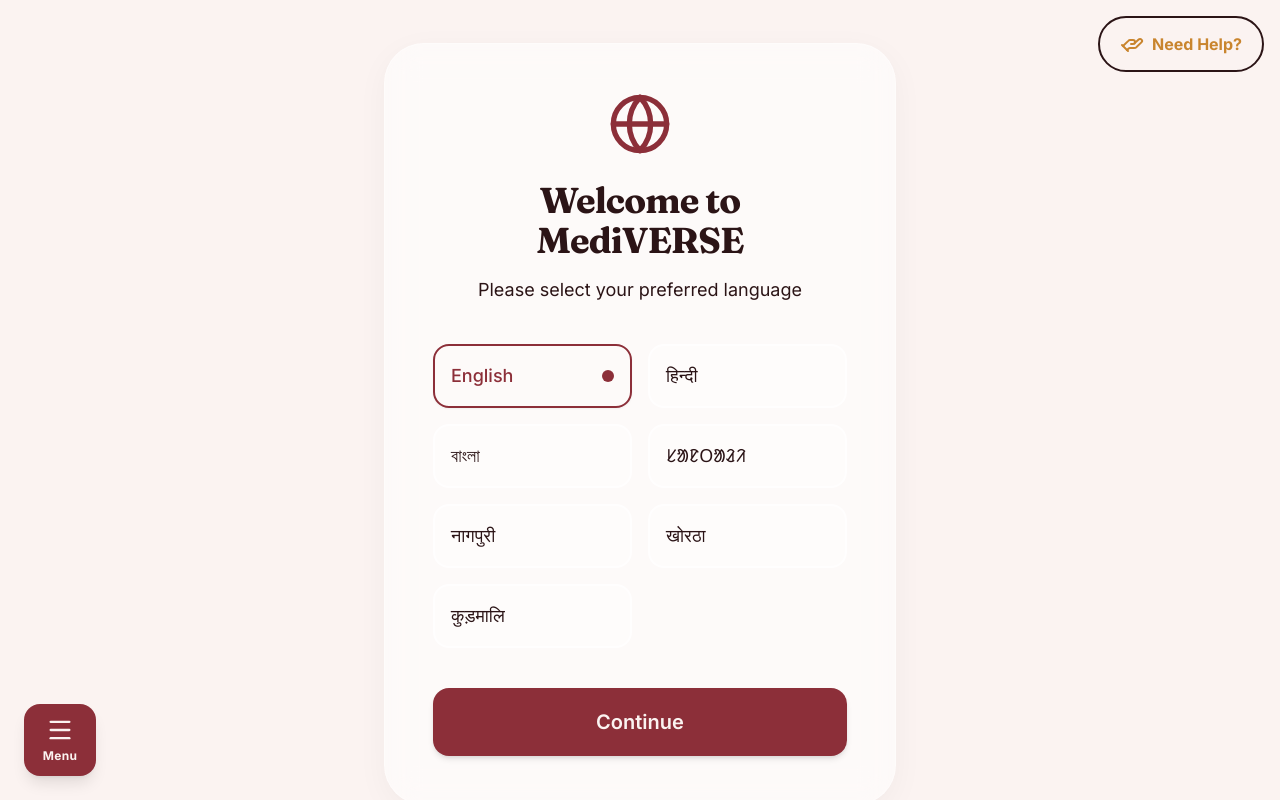
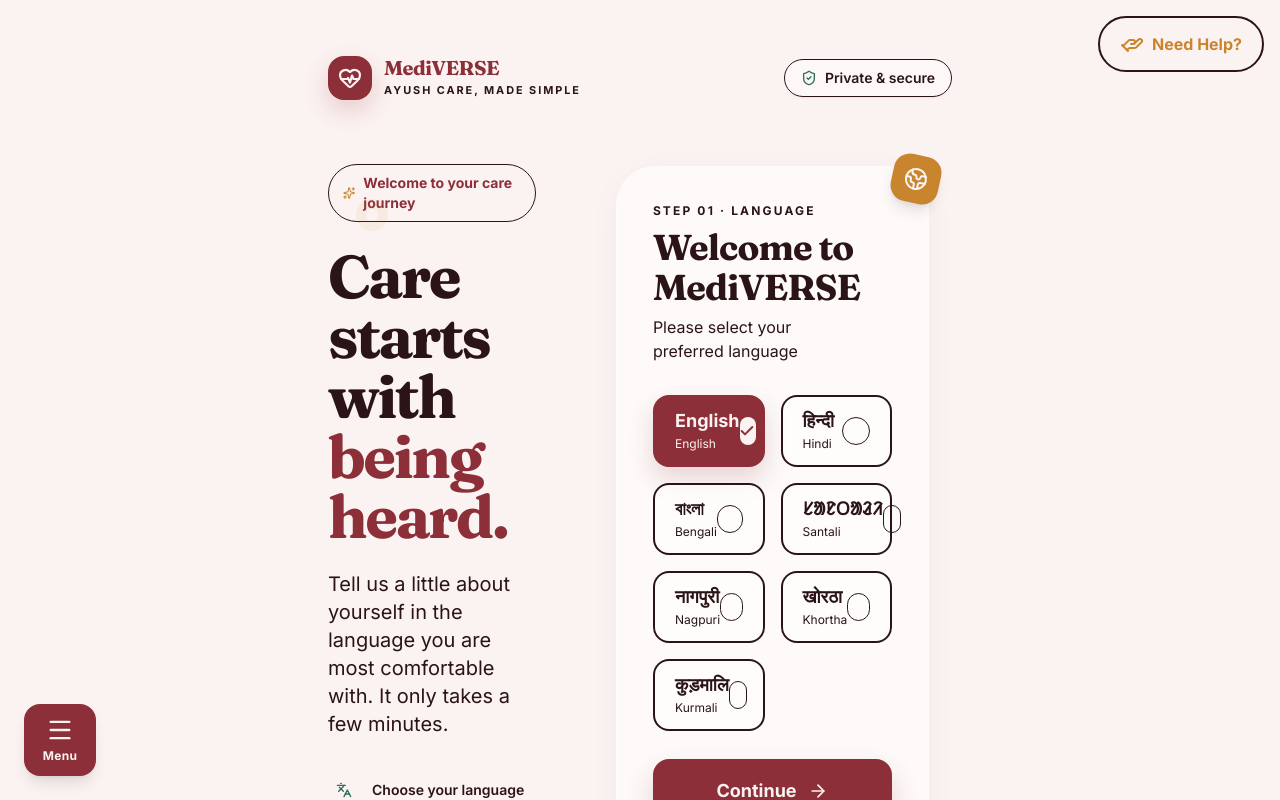
Before and after one commit to snowdencubes/MediVERSE, a Next.js app: page /patient in a window 1280 px wide. Shown: the top 800 px of the page. Built offline with nearby package versions, Linux system fonts and the light colour scheme.

Commit message:
feat(frontend): redesign patient welcome screen

```diff
--- a/src/app/patient/page.tsx
+++ b/src/app/patient/page.tsx
@@ -1,53 +1,121 @@
 "use client";
+
 import { useRouter } from "next/navigation";
-import { Globe } from "lucide-react";
+import { ArrowRight, Check, Globe2, HeartPulse, Languages, ShieldCheck, Sparkles } from "lucide-react";
 import { useTranslation } from "@/lib/i18n/useTranslation";
 import { LANGUAGES } from "@/lib/i18n/translations";
+
+const BENEFITS = [
+  { icon: Languages, label: "Choose your language" },
+  { icon: ShieldCheck, label: "Your information stays private" },
+  { icon: HeartPulse, label: "Simple questions for better care" },
+];
 
 export default function WelcomePage() {
   const router = useRouter();
   const { lang, setLang, t } = useTranslation();
 
-  const handleContinue = () => {
-    router.push("/patient/identify");
-  };
+  return (
+    <main className="relative min-h-[100dvh] overflow-hidden bg-[var(--paper)] text-ink">
+      <div className="pointer-events-none absolute -right-28 -top-28 h-80 w-80 rounded-full bg-gold/15 blur-3xl" />
+      <div className="pointer-events-none absolute -bottom-40 -left-24 h-96 w-96 rounded-full bg-primary/10 blur-3xl" />
+      <div className="pointer-events-none absolute left-[12%] top-[18%] h-3 w-3 rounded-full bg-gold/70 shadow-[0_0_0_10px_rgba(201,133,46,0.08)]" />
 
-  return (
-    <div className="flex-1 flex flex-col items-center justify-center p-4 min-h-[100dvh] bg-[var(--paper)]">
-      {/* Visual Polish: Consistent glass-panel treatment */}
-      <div className="glass-panel p-8 sm:p-12 rounded-[2.5rem] w-full max-w-lg flex flex-col items-center animate-in fade-in slide-in-from-bottom-8 duration-700">
-        <div className="text-center space-y-4 mb-10">
-          <Globe className="w-16 h-16 text-primary mx-auto mb-6" />
-          <h1 className="font-serif text-4xl font-bold text-ink tracking-tight">
-            {t("welcome.title")}
+      <div className="mx-auto flex min-h-[100dvh] w-full max-w-6xl flex-col px-5 py-6 sm:px-8 sm:py-8 lg:px-12">
+        <header className="flex items-center justify-between" aria-label="MediVERSE header">
+          <div className="flex items-center gap-3">
+            <div className="flex h-11 w-11 items-center justify-center rounded-2xl bg-primary text-paper shadow-[0_10px_24px_rgba(140,47,57,0.2)]">
+              <HeartPulse className="h-6 w-6" strokeWidth={2.2} />
+            </div>
+            <div>
+              <p className="font-serif text-xl font-bold leading-none tracking-tight text-primary">MediVERSE</p>
+              <p className="mt-1 text-[0.68rem] font-bold uppercase tracking-[0.18em] text-ink/45">AYUSH care, made simple</p>
+            </div>
+          </div>
+          <div className="hidden items-center gap-2 rounded-full border border-ink/10 bg-white/45 px-4 py-2 text-sm font-semibold text-ink/60 shadow-sm backdrop-blur-sm sm:flex">
+            <ShieldCheck className="h-4 w-4 text-teal" />
+            Private &amp; secure
+          </div>
+        </header>
+
+        <section className="grid flex-1 items-center gap-10 py-12 lg:grid-cols-[0.9fr_1.1fr] lg:gap-20 lg:py-16">
+          <div className="max-w-xl animate-in fade-in slide-in-from-left-4 duration-700">
+            <div className="mb-6 inline-flex items-center gap-2 rounded-full border border-gold/25 bg-gold/10 px-3.5 py-2 text-sm font-bold text-primary">
+              <Sparkles className="h-4 w-4 text-gold" />
+              Welcome to your care journey
+            </div>
+            <h1 className="max-w-lg font-serif text-5xl font-bold leading-[1.03] tracking-[-0.04em] text-ink sm:text-6xl">
+              Care starts with <span className="text-primary">being heard.</span>
             </h1>
-          <p className="text-lg text-ink/70">{t("welcome.subtitle")}</p>
+            <p className="mt-6 max-w-md text-lg leading-8 text-ink/65 sm:text-xl">
+              Tell us a little about yourself in the language you are most comfortable with. It only takes a few minutes.
+            </p>
+            <div className="mt-9 hidden space-y-4 sm:block">
+              {BENEFITS.map(({ icon: Icon, label }) => (
+                <div key={label} className="flex items-center gap-3 text-sm font-semibold text-ink/65">
+                  <span className="flex h-8 w-8 items-center justify-center rounded-full bg-teal/10 text-teal">
+                    <Icon className="h-4 w-4" />
+                  </span>
+                  {label}
+                </div>
+              ))}
+            </div>
           </div>
 
-        <div className="w-full grid grid-cols-2 gap-3 sm:gap-4 mb-8">
-          {LANGUAGES.map((l) => (
+          <div className="glass-panel relative rounded-[2rem] p-6 shadow-[0_24px_80px_rgba(91,38,41,0.1)] sm:rounded-[2.5rem] sm:p-9 animate-in fade-in slide-in-from-bottom-4 duration-700">
+            <div className="absolute -right-3 -top-3 flex h-12 w-12 rotate-12 items-center justify-center rounded-2xl bg-gold text-paper shadow-lg">
+              <Globe2 className="h-6 w-6" />
+            </div>
+            <div className="mb-8 pr-8">
+              <p className="mb-2 text-xs font-bold uppercase tracking-[0.18em] text-primary/70">Step 01 · Language</p>
+              <h2 className="font-serif text-3xl font-bold tracking-tight text-ink sm:text-4xl">{t("welcome.title")}</h2>
+              <p className="mt-2 text-base leading-6 text-ink/60">{t("welcome.subtitle")}</p>
+            </div>
+
+            <div className="grid grid-cols-2 gap-3 sm:gap-4" role="radiogroup" aria-label="Choose your language">
+              {LANGUAGES.map((language) => {
+                const selected = lang === language.code;
+                return (
                   <button
-              key={l.code}
-              onClick={() => setLang(l.code)}
-              className={`p-4 rounded-2xl border-2 transition-all duration-300 text-lg font-medium flex items-center justify-between hover:-translate-y-0.5 ${
-                lang === l.code
-                  ? "border-primary bg-primary/10 text-primary shadow-sm"
-                  : "border-white/60 bg-white/40 text-ink hover:border-primary/30"
+                    key={language.code}
+                    type="button"
+                    onClick={() => setLang(language.code)}
+                    aria-pressed={selected}
+                    className={`group flex min-h-[72px] items-center justify-between rounded-2xl border-2 px-4 text-left transition-all duration-200 hover:-translate-y-0.5 focus-visible:outline-none focus-visible:ring-4 focus-visible:ring-primary/20 sm:px-5 ${
+                      selected
+                        ? "border-primary bg-primary text-paper shadow-[0_12px_24px_rgba(140,47,57,0.18)]"
+                        : "border-ink/10 bg-white/55 text-ink hover:border-primary/35 hover:bg-white/80"
                     }`}
                   >
-              <span>{l.nativeName}</span>
-              {lang === l.code && <div className="w-3 h-3 rounded-full bg-primary" />}
+                    <span>
+                      <span className="block text-lg font-bold leading-tight">{language.nativeName}</span>
+                      <span className={`mt-1 block text-xs ${selected ? "text-paper/70" : "text-ink/45"}`}>{language.name}</span>
+                    </span>
+                    <span className={`flex h-7 w-7 items-center justify-center rounded-full ${selected ? "bg-paper text-primary" : "border border-ink/15 text-transparent"}`}>
+                      <Check className="h-4 w-4" strokeWidth={3} />
+                    </span>
                   </button>
-          ))}
+                );
+              })}
             </div>
 
             <button
-          onClick={handleContinue}
-          className="w-full bg-primary hover:bg-primary-dark text-paper p-5 rounded-2xl text-xl font-semibold transition-all duration-300 mt-2 active:scale-95 shadow-md hover:shadow-lg"
+              type="button"
+              onClick={() => router.push("/patient/identify")}
+              className="mt-7 flex min-h-[64px] w-full items-center justify-center gap-3 rounded-2xl bg-primary px-5 text-lg font-bold text-paper shadow-[0_14px_28px_rgba(140,47,57,0.2)] transition-all hover:bg-primary-dark hover:shadow-[0_18px_32px_rgba(140,47,57,0.26)] active:scale-[0.99] focus-visible:outline-none focus-visible:ring-4 focus-visible:ring-primary/25"
             >
               {t("welcome.continue")}
+              <ArrowRight className="h-5 w-5" />
             </button>
+            <p className="mt-4 text-center text-xs leading-5 text-ink/45">You can change your language later from the menu.</p>
           </div>
+        </section>
+
+        <footer className="flex flex-col gap-2 border-t border-ink/10 pt-5 text-xs text-ink/45 sm:flex-row sm:items-center sm:justify-between">
+          <span>Designed for every patient, every story.</span>
+          <span>© {new Date().getFullYear()} MediVERSE · Team CureX</span>
+        </footer>
       </div>
+    </main>
   );
 }
```
Lines whose indentation alone changed are shown as unchanged.
